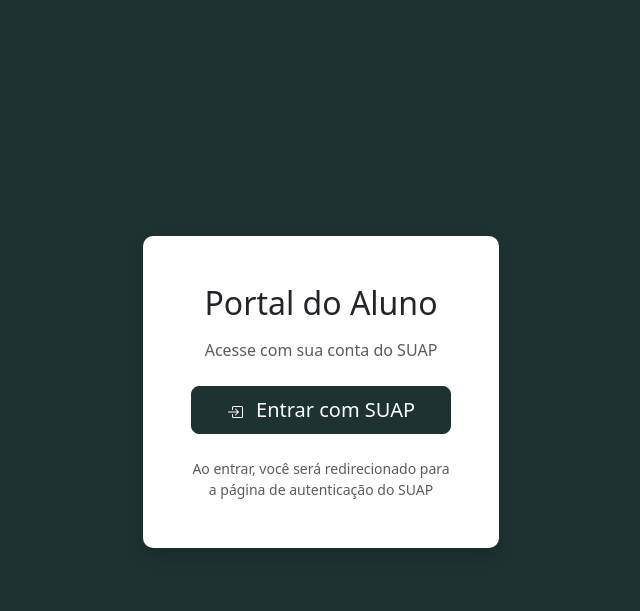
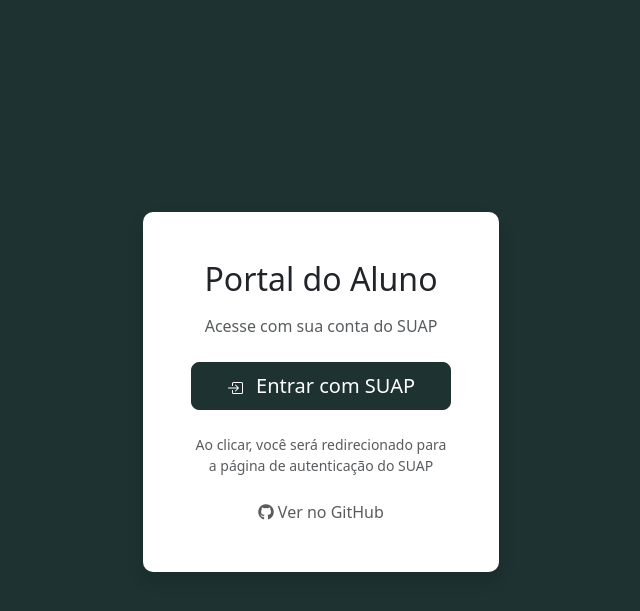
Before and after one commit to ErisvaldoBalbino/portaldoalunosuap, a Django app: page /login/ in a window 1280 px wide. Shown: the top 611 px of the page, without its empty margins (319-959 px from the left). Run offline with Django 5.2, Linux system fonts and the light colour scheme.

Commit message:
style: link para o repositorio no github

```diff
--- a/portal_estudante/templates/portal_estudante/login.html
+++ b/portal_estudante/templates/portal_estudante/login.html
@@ -8,6 +8,7 @@
     <link href="https://cdn.jsdelivr.net/npm/bootstrap@5.3.0/dist/css/bootstrap.min.css" rel="stylesheet">
     <link href="{% static 'css/style.css' %}" rel="stylesheet">
     <link rel="icon" href="{% static 'img/suap-icon.png' %}">
+    <link rel="stylesheet" href="https://cdnjs.cloudflare.com/ajax/libs/font-awesome/6.0.0/css/all.min.css">
 </head>
 <body>
     <div class="container">
@@ -37,9 +38,14 @@
                         </div>
 
                         <div class="mt-4 text-center">
-                            <p class="text-muted small mb-0">
-                                Ao entrar, você será redirecionado para a página de autenticação do SUAP
+                            <p class="text-muted small mb-4">
+                                Ao clicar, você será redirecionado para a página de autenticação do SUAP
                             </p>
+                            <a href="https://github.com/ErisvaldoBalbino/portal-do-aluno-suap"
+                                target="_blank"
+                                class="text-muted text-decoration-none">
+                                <i class="fab fa-github"></i> Ver no GitHub
+                            </a>
                         </div>
                     </div>
                 </div>
```
